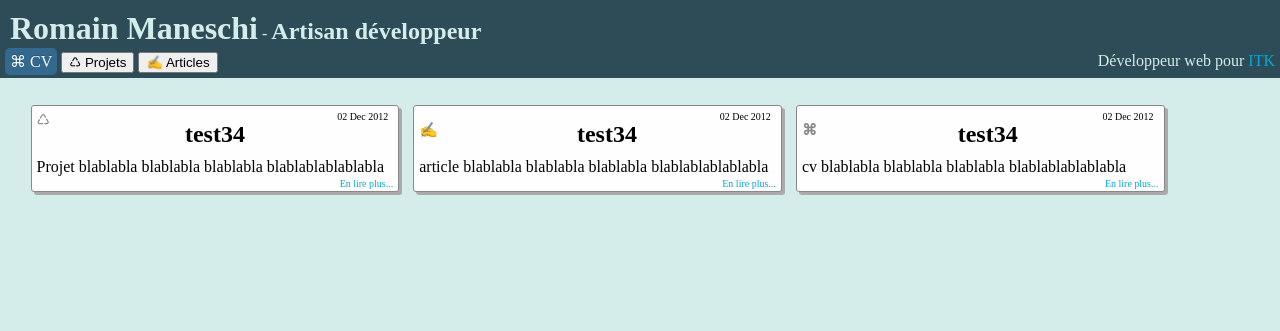
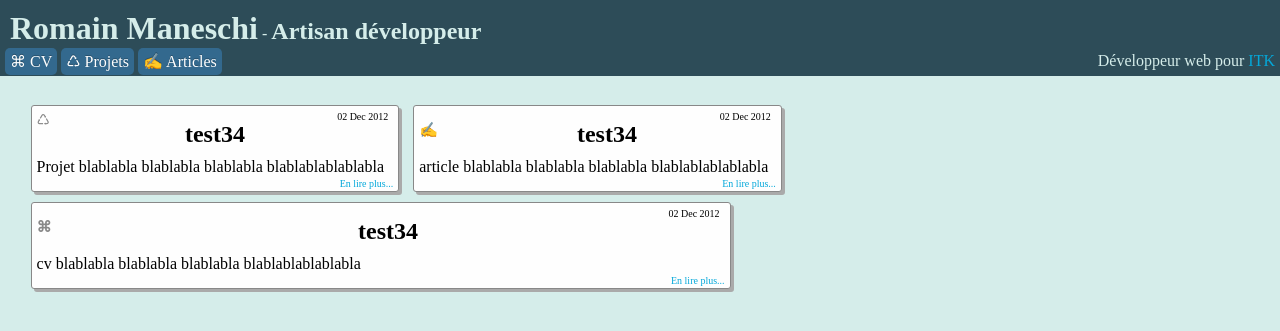
Before and after one commit to manland/manland.github.com, a Jekyll site: the page test.html, which Jekyll copies as it is, in a window 1280 px wide. Shown: the top 331 px of the page. Built offline with Jekyll 4.4.1, drawn with Linux system fonts in a browser that asks for light colours.

Commit message:
specific css if article is min or max

```diff
--- a/_layouts/post.html
+++ b/_layouts/post.html
@@ -1,7 +1,7 @@
 ---
 layout: default
 ---
-<article>
+<article class="max">
   <span class="publish-date">{{ page.date | date_to_string }}</span>
   <h2>{{ page.title }}</h2>
   {{ content }}
--- a/css/default.css
+++ b/css/default.css
@@ -78,13 +78,21 @@ article {
 	vertical-align: top;
 	border: 1px solid #888;
 	border-radius: 3px;
-	width: 30%;
 	box-shadow: 3px 3px 0px #aaa;
 	margin: 5px;
 	word-wrap: break-word;
 	padding: 5px 5px 15px 5px;
 	text-align: left;
 	position: relative;
+}
+
+article.min {
+	width: 30%;
+}
+
+article.max {
+	width: 90%;
+	max-width: 700px;
 }
 
 .article-category {
--- a/index.html
+++ b/index.html
@@ -4,7 +4,7 @@ title: Romain Maneschi's Life
 ---
 
 {% for post in site.posts %}
-<article>
+<article class="min">
 	<span class="article-category {{ post.category }}"></span>
   <h2 class="article-title">{{ post.title }}</h2>
   <span class="publish-date">{{ post.date | date_to_string }}</span>
--- a/test.html
+++ b/test.html
@@ -27,28 +27,28 @@
       </blockquote>
       <nav>
         <a href="#" class="btn">⌘ CV</a>
-        <input type="button" value="♺ Projets" onclick="filter('projet');" />
-        <input type="button" value="✍ Articles" onclick="filter('article');" />
+        <a href="#" class="btn">♺ Projets</a>
+        <a href="#" class="btn">✍ Articles</a>
       </nav>
       <blockquote class="subtitle">
         Développeur web pour <a href="http://itkweb.fr" target="_blank">ITK</a>
       </blockquote>
     </header>
     <div id="container" class="container">
-      <article>
+      <article class="min">
         <span class="article-category projet"></span>
         <h2 class="article-title">test34</h2>
         <span class="publish-date">02 Dec 2012</span>
         Projet blablabla blablabla blablabla blablablablablabla
         <a href="#" class="article-more">En lire plus...</a>
       </article>
-      <article>
+      <article class="min">
         <h2 class="article-title article">test34</h2>
         <span class="publish-date">02 Dec 2012</span>
         article blablabla blablabla blablabla blablablablablabla
         <a href="#" class="article-more">En lire plus...</a>
       </article>
-      <article>
+      <article class="max">
         <h2 class="article-title cv">test34</h2>
         <span class="publish-date">02 Dec 2012</span>
         cv blablabla blablabla blablabla blablablablablabla
```
